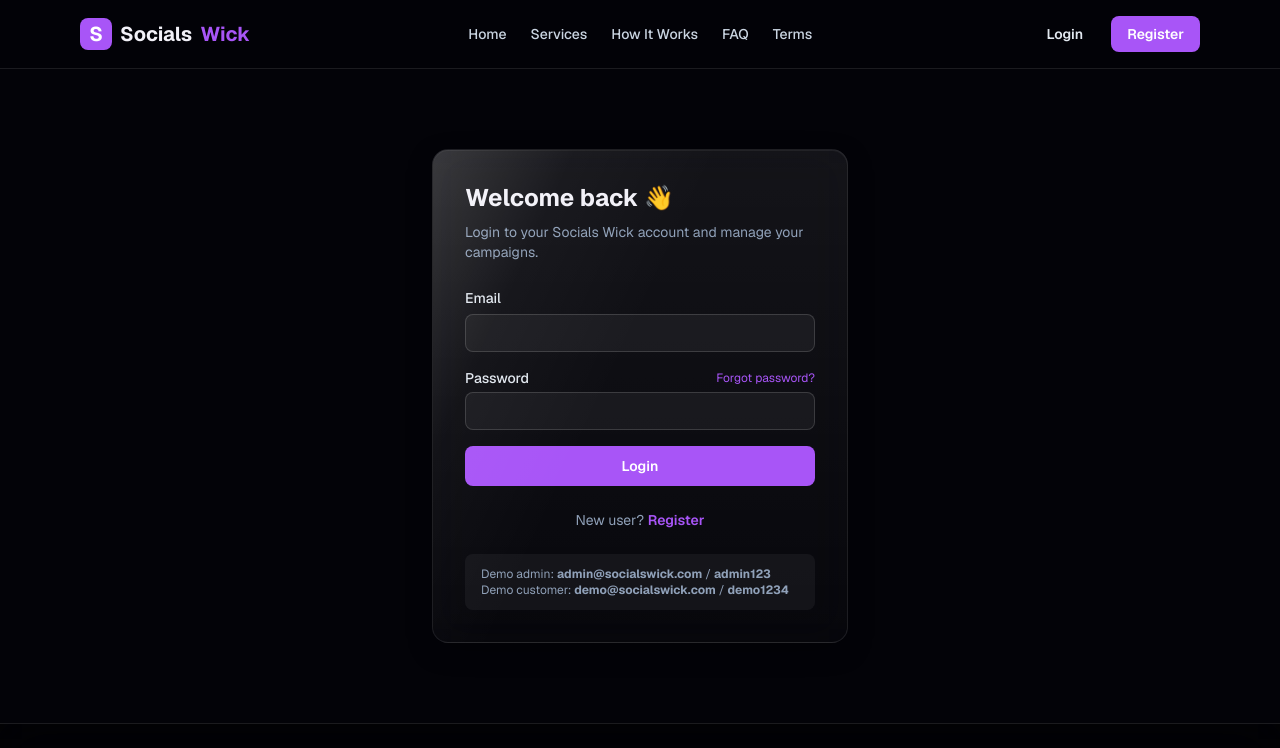
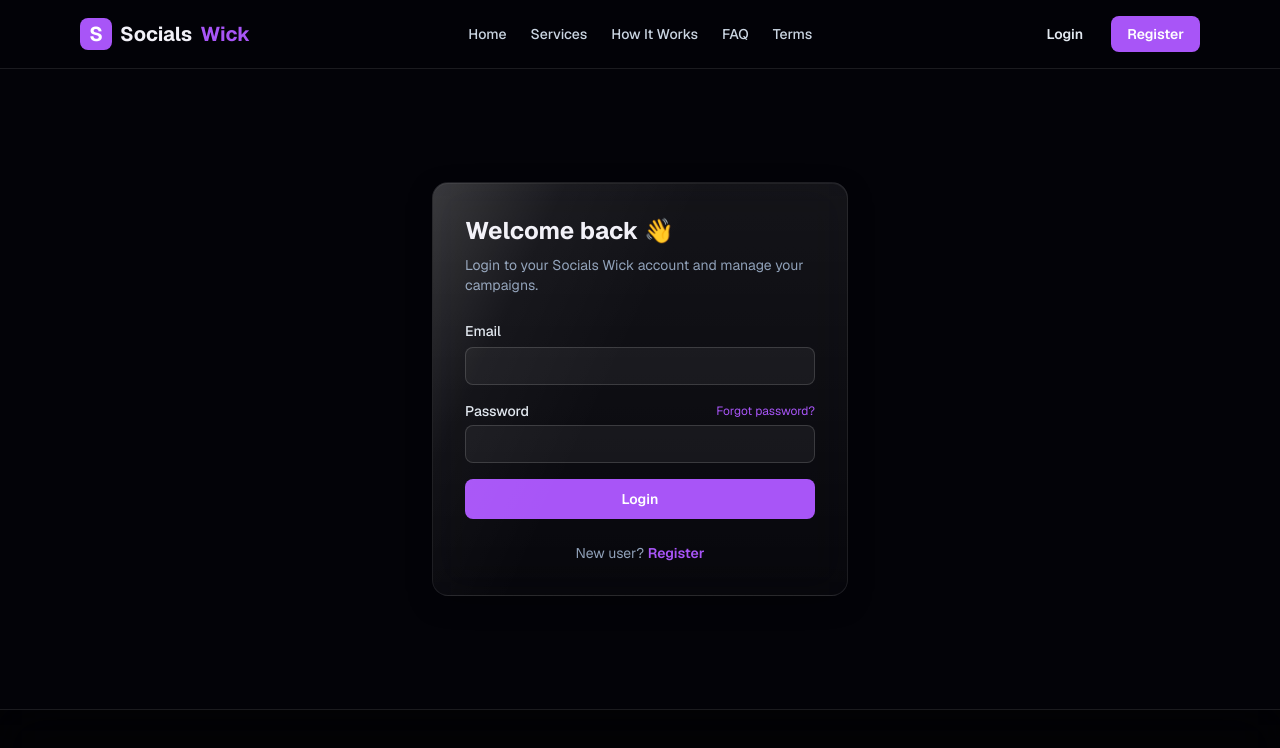
Before and after one commit to alaskasproductions/socials-wick, a Next.js app: page /login in a window 1280 px wide. Shown: the top 748 px of the page. Built offline with nearby package versions, Linux system fonts and the light colour scheme; no server answers; the database is empty.

Commit message:
Login: remove demo credentials hint
Co-Authored-By: Claude Fable 5.1 <noreply@anthropic.com>

```diff
--- a/src/app/(site)/login/page.tsx
+++ b/src/app/(site)/login/page.tsx
@@ -102,12 +102,6 @@ export default async function LoginPage({
           Register
         </Link>
       </p>
-
-      <div className="mt-6 rounded-lg bg-white/5 px-4 py-3 text-xs text-slate-400">
-        Demo admin: <strong>admin@socialswick.com</strong> / <strong>admin123</strong>
-        <br />
-        Demo customer: <strong>demo@socialswick.com</strong> / <strong>demo1234</strong>
-      </div>
     </div>
     </div>
   );
```
